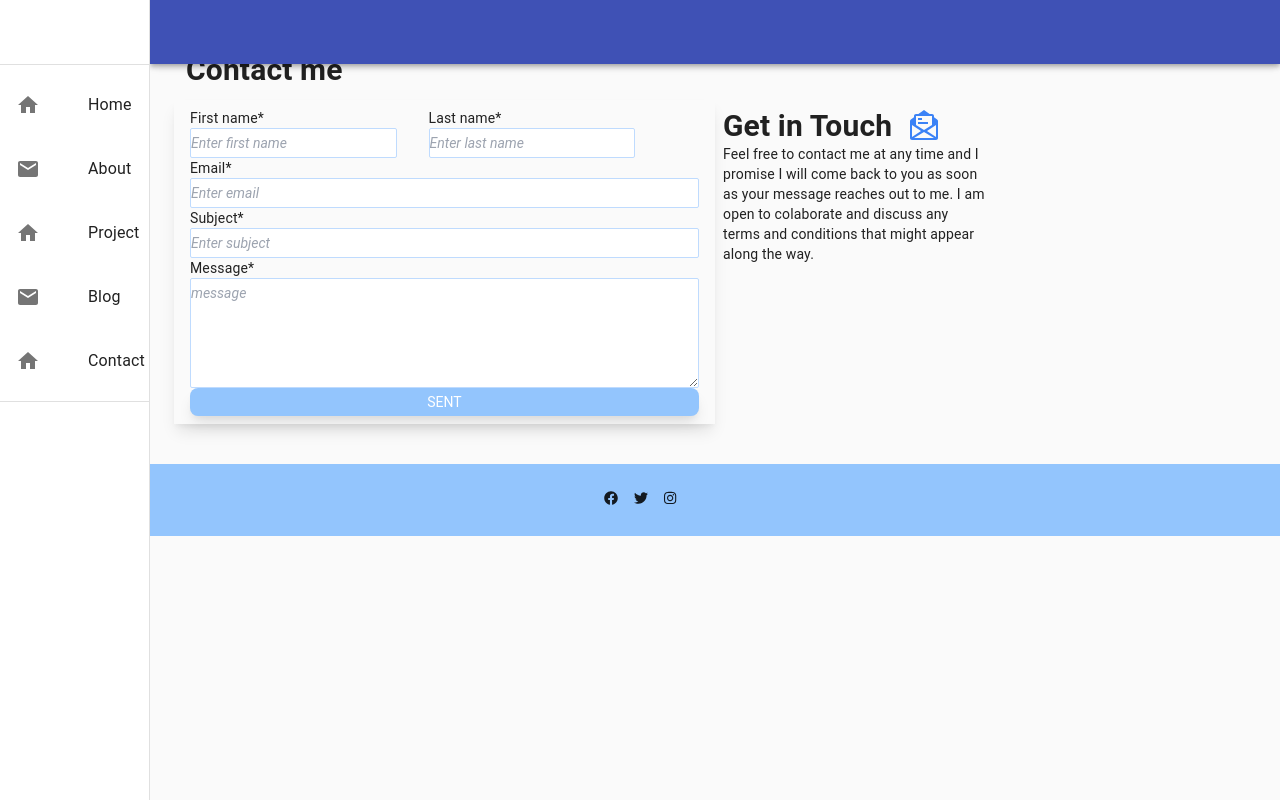
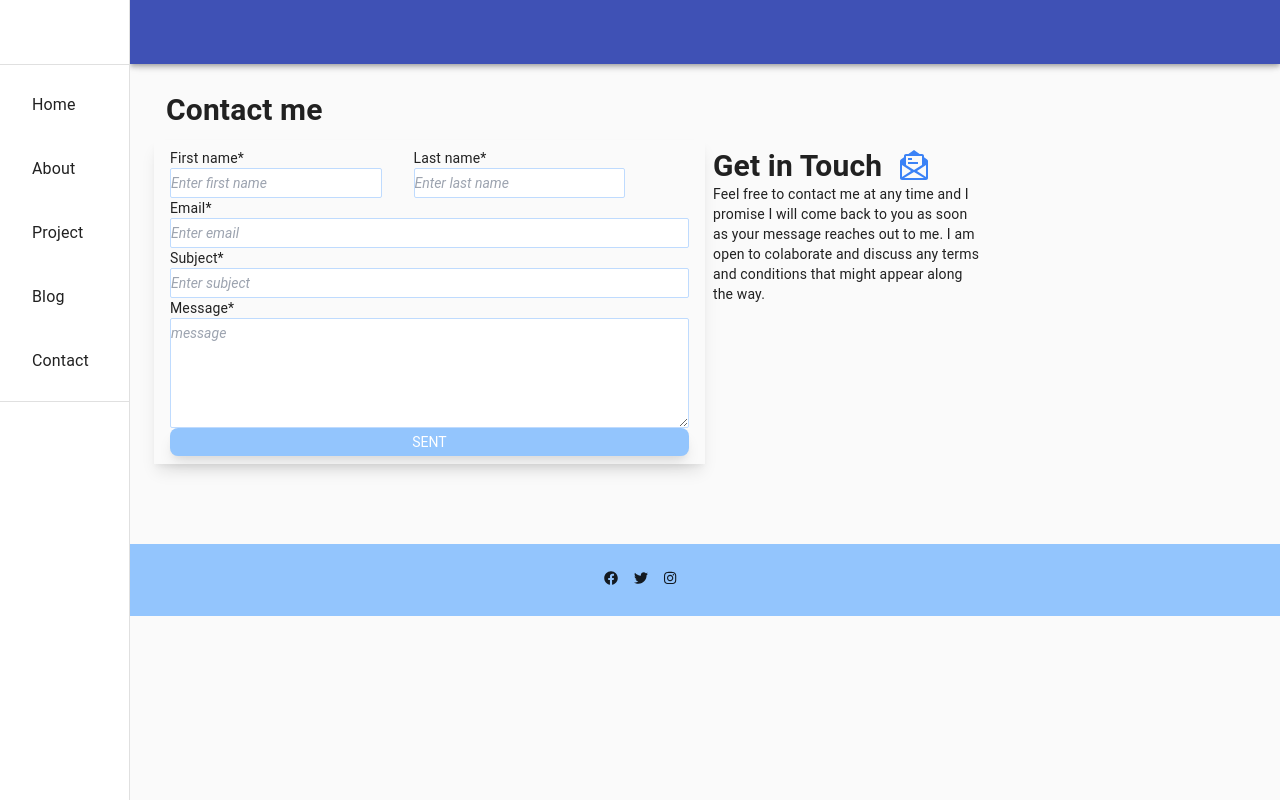
Before and after one commit to lavinialavi/individualPj, a React (Create React App) app in the folder blog/: page /contact in a window 1280 px wide. Built offline with nearby package versions, Linux system fonts and the light colour scheme.

Commit message:
responsive work

```diff
--- a/blog/src/components/Blog.js
+++ b/blog/src/components/Blog.js
@@ -2,14 +2,14 @@ import React from 'react';
 import Layout from './Layout'
 import blogPostsList from '../blogPostList'
 import { Link } from 'react-router-dom'
-import { Card, CardContent, Button, CardActions, Grid, Container, CardMedia, Typography } from '@material-ui/core'
+import { Card, CardContent, CardActions, Grid, Container, CardMedia, Typography } from '@material-ui/core'
 
 
 function Blog(props) {
     return (
         <Layout>
-            <Container className='my-10'>
-                <Grid container spacing={2} alignItems="stretch" justify="center">
+            <Container className='my-20'>
+                <Grid container spacing={4} alignItems="stretch" justify="center">
                     {blogPostsList.map(blogPost => {
                         return (<Grid item xs={12} sm={6} md={4} lg={3}>
                             <Card className="h-full">
--- a/blog/src/components/Codepan.js
+++ b/blog/src/components/Codepan.js
@@ -4,7 +4,7 @@ import Codepen from "react-codepen-embed";
 class Codepan extends Component {
     render() {
         return (
-            <div className="mx-auto w-full md:w-8/12 ">
+            <div className="mx-auto w-full md.w-9/12">
 
                 <Codepen hash="PoqmZXQ" user="lavinialavi" />
             </div>
--- a/blog/src/components/Contact.js
+++ b/blog/src/components/Contact.js
@@ -101,7 +101,7 @@ function Contact(props) {
 
                 <div className=" md:w-1/2 px-2 py-2">
                 <div className="w-1/2 mr-4">
-                <div className="flex flex-nowrap items-center"> <h2 className="font-bold text-3xl " >Get in Touch </h2> <GoMailRead className=" ml-4 h-8 w-8 text-blue-500 inline"></GoMailRead></div>
+                <div className="flex flex-wrap items-center"  xs={12} sm={6} md={4} lg={3}> <h2 className="font-bold text-3xl " >Get in Touch </h2> <GoMailRead className=" ml-4 h-8 w-8 text-blue-500 inline"></GoMailRead></div>
 
 
 
--- a/blog/src/components/Home.js
+++ b/blog/src/components/Home.js
@@ -2,7 +2,7 @@ import React from 'react'
 import Layout from './Layout'
 import '../../node_modules/video-react/dist/video-react.css';
 import { Player} from 'video-react';
-import { Card, CardContent, Button, CardActions, Grid, Container, CardMedia, Typography } from '@material-ui/core'
+import { Grid, Container, Typography } from '@material-ui/core'
 
 
 
@@ -15,16 +15,14 @@ function Home(props) {
         I'm a Java Script developer based in Romania, creating awesome and effective visual identities for companies of all sizes around the globe. You can start surfing this little app in order to learn more about me.
                I consider that more important then working is enjoying life as it is. Two things I like most, a good coffee and summers.</Typography>
 
-               {/* <Grid container spacing={1} alignItems="stretch" justify="center"> */}
                <Grid
   container
   direction="column"
   justify="center"
   alignItems="center"
-  xs={12} sm={6} md={4} lg={3}>
+  >
 
         <div>
-          {/* <Player className="mx-5 w-10 md:w-5/12 mb-8 mt-8 shadow-outline " */}
 <Player
             fluid={false}
             width={200}
--- a/blog/src/components/TemporaryDrawer.js
+++ b/blog/src/components/MainNav.js
@@ -6,16 +6,11 @@ import Divider from '@material-ui/core/Divider';
 import Drawer from '@material-ui/core/Drawer';
 import Hidden from '@material-ui/core/Hidden';
 import IconButton from '@material-ui/core/IconButton';
-import HomeIcon from '@material-ui/icons/Home';
 import List from '@material-ui/core/List';
 import ListItem from '@material-ui/core/ListItem';
-import ListItemIcon from '@material-ui/core/ListItemIcon';
 import ListItemText from '@material-ui/core/ListItemText';
 import MenuIcon from '@material-ui/icons/Menu';
-import InboxIcon from '@material-ui/icons/Inbox';
-import MailIcon from '@material-ui/icons/Mail';
 import Toolbar from '@material-ui/core/Toolbar';
-import ContactMailIcon from '@material-ui/icons/ContactMail';
 import { makeStyles, useTheme } from '@material-ui/core/styles';
 import { Link } from 'react-router-dom';
 import menuBarList from '../menuBarList'
@@ -26,7 +21,7 @@ import Home from './Home';
 import Blog from './Blog';
 import Layout from './Layout'
 import '../../node_modules/video-react/dist/video-react.css';
-import { Card, CardContent, Button, CardActions, Grid, Container, CardMedia, Typography } from '@material-ui/core'
+import { Container } from '@material-ui/core'
 
 import {
   BrowserRouter as Router,
@@ -34,7 +29,7 @@ import {
   Route
 } from "react-router-dom";
 
-const drawerWidth = 150;
+const drawerWidth = 130;
 
 const useStyles = makeStyles(theme => ({
   root: {
@@ -72,12 +67,7 @@ const useStyles = makeStyles(theme => ({
   drawerPaper: {
     width: drawerWidth,
   },
-  // content: {
-  //   flexGrow: 1,
-  //   padding: theme.spacing(3),
-  // },
 }));
-
 function MainNav(props) {
   const { container } = props;
   const classes = useStyles();
@@ -96,7 +86,6 @@ function MainNav(props) {
       <List>
         {menuBarList.map((item, index) => (
           <ListItem button key={index}>
-            <ListItemIcon>{index % 2 === 0 ? <HomeIcon /> : <MailIcon />}</ListItemIcon>
             <ListItem button component={Link} to={item.link}>
             <Link to={menuBarList.link}></Link>
             <ListItemText primary={item.name} />
@@ -126,7 +115,6 @@ function MainNav(props) {
         </Toolbar>
       </AppBar>
       <nav className={classes.drawer} aria-label="mailbox folders">
-        {/* The implementation can be swapped with js to avoid SEO duplication of links. */}
         <Hidden smUp implementation="css">
           <Drawer
             variant="temporary"
@@ -137,7 +125,7 @@ function MainNav(props) {
               paper: classes.drawerPaper,
             }}
             ModalProps={{
-              keepMounted: true, // Better open performance on mobile.
+              keepMounted: true,
             }}
           >
             {drawer}
@@ -156,7 +144,7 @@ function MainNav(props) {
         </Hidden>
       </nav>
       <Layout>
-<Container className='my-10'>
+<Container className='my-20'>
 <Switch>
             <Route exact path="/" component={Home}/>
             <Route path="/about" component={About}/>
```
Also changed, not shown: blog/src/App.js (+1 -11 lines), blog/src/components/Header.js (deleted, +0 -26 lines).
